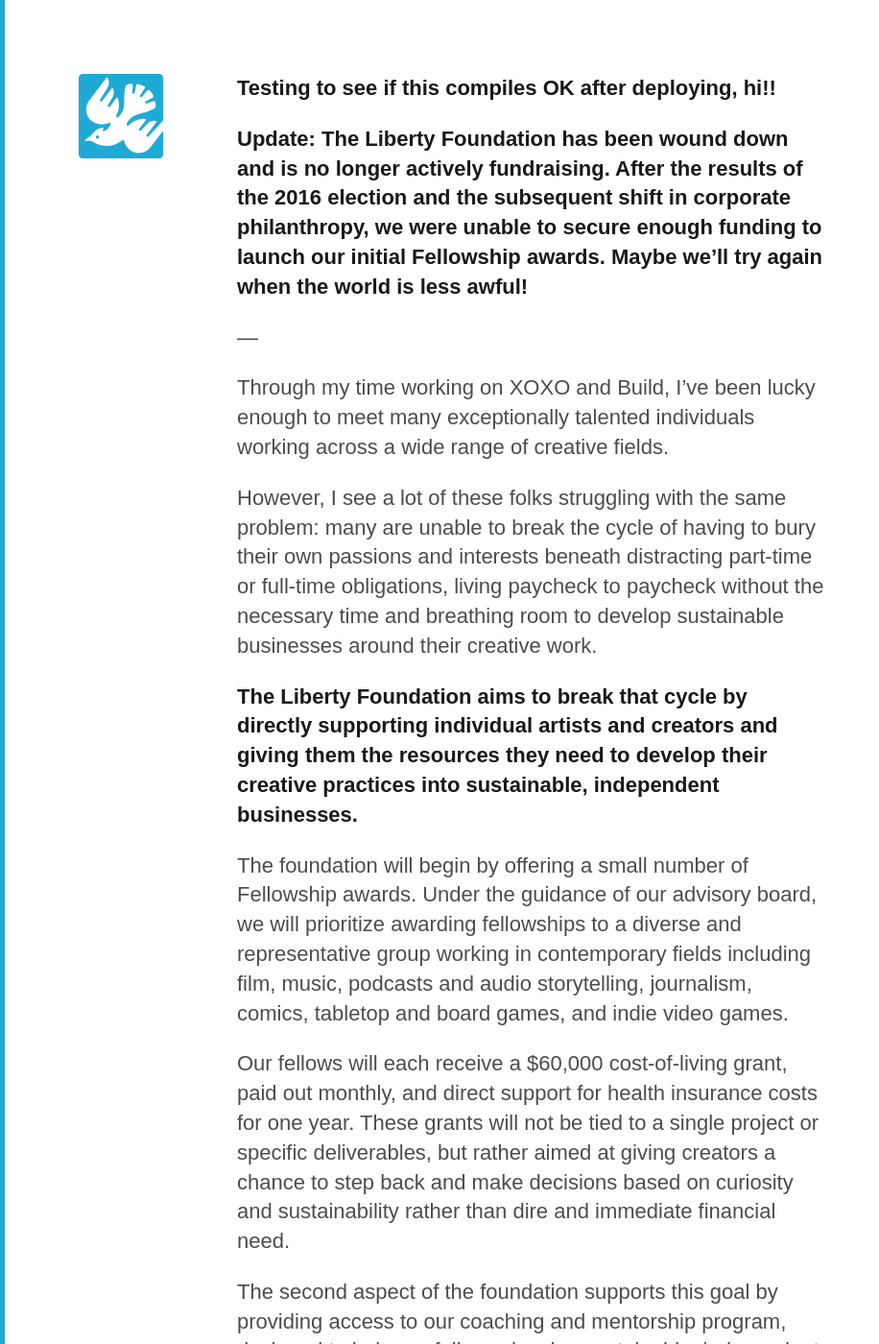
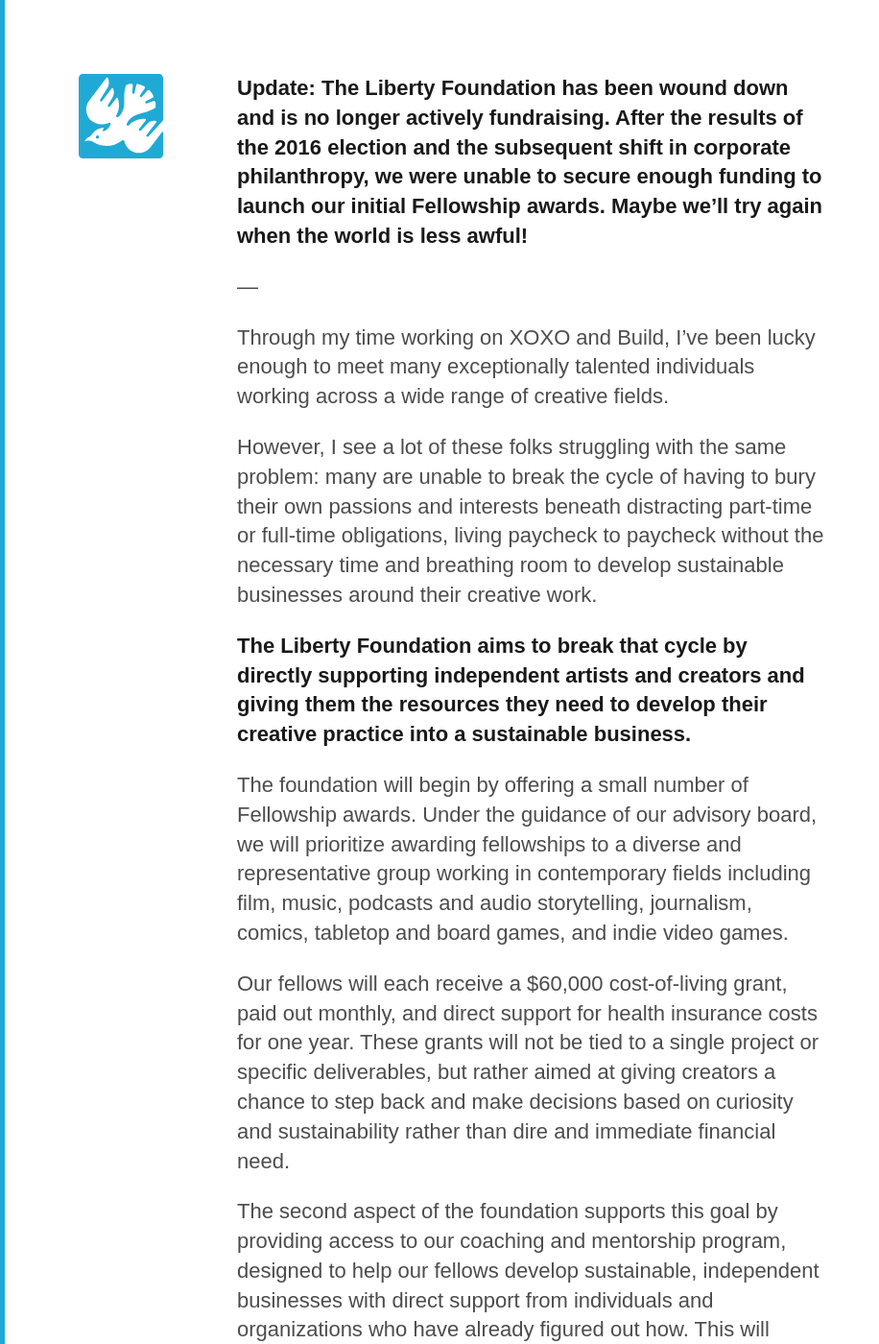
Before and after one commit to thelibertyfoundation/website, a Jekyll site: the page built from index.md, in a window 1280 px wide and 1400 px high. Shown: the whole window at 96% size, without its empty margins (0-916 px from the left). Built offline with Jekyll 4.4.1, drawn with Linux system fonts in a browser that asks for light colours.

Commit message:
Updating copy

```diff
--- a/_config.yml
+++ b/_config.yml
@@ -15,7 +15,7 @@
 # in the templates via {{ site.myvariable }}.
 title: Liberty Foundation
 email: andy@theliberty.foundation
-description: The Liberty Foundation supports artists and creators by giving them the resources they need to develop their creative practice into a sustainable, independent business.
+description: The Liberty Foundation supports independent artists and creators by giving them the resources they need to develop their creative practice into a sustainable business.
 baseurl: "" # the subpath of your site, e.g. /blog
 url: "http://theliberty.foundation"
 twitter_username: libertyfndn
--- a/index.md
+++ b/index.md
@@ -2,8 +2,6 @@
 layout: default
 title: Liberty Foundation
 ---
-
-**Testing to see if this compiles OK after deploying, hi!!**
 
 **Update: The Liberty Foundation has been wound down and is no longer actively fundraising. After the results of the 2016 election and the subsequent shift in corporate philanthropy, we were unable to secure enough funding to launch our initial Fellowship awards. Maybe we'll try again when the world is less awful!**
 
@@ -13,7 +11,7 @@ Through my time working on XOXO and Build, I've been lucky enough to meet many e
 
 However, I see a lot of these folks struggling with the same problem: many are unable to break the cycle of having to bury their own passions and interests beneath distracting part-time or full-time obligations, living paycheck to paycheck without the necessary time and breathing room to develop sustainable businesses around their creative work.
 
-**The Liberty Foundation aims to break that cycle by directly supporting individual artists and creators and giving them the resources they need to develop their creative practices into sustainable, independent businesses.**
+**The Liberty Foundation aims to break that cycle by directly supporting independent artists and creators and giving them the resources they need to develop their creative practice into a sustainable business.**
 
 The foundation will begin by offering a small number of Fellowship awards. Under the guidance of our advisory board, we will prioritize awarding fellowships to a diverse and representative group working in contemporary fields including film, music, podcasts and audio storytelling, journalism, comics, tabletop and board games, and indie video games.
 
```
